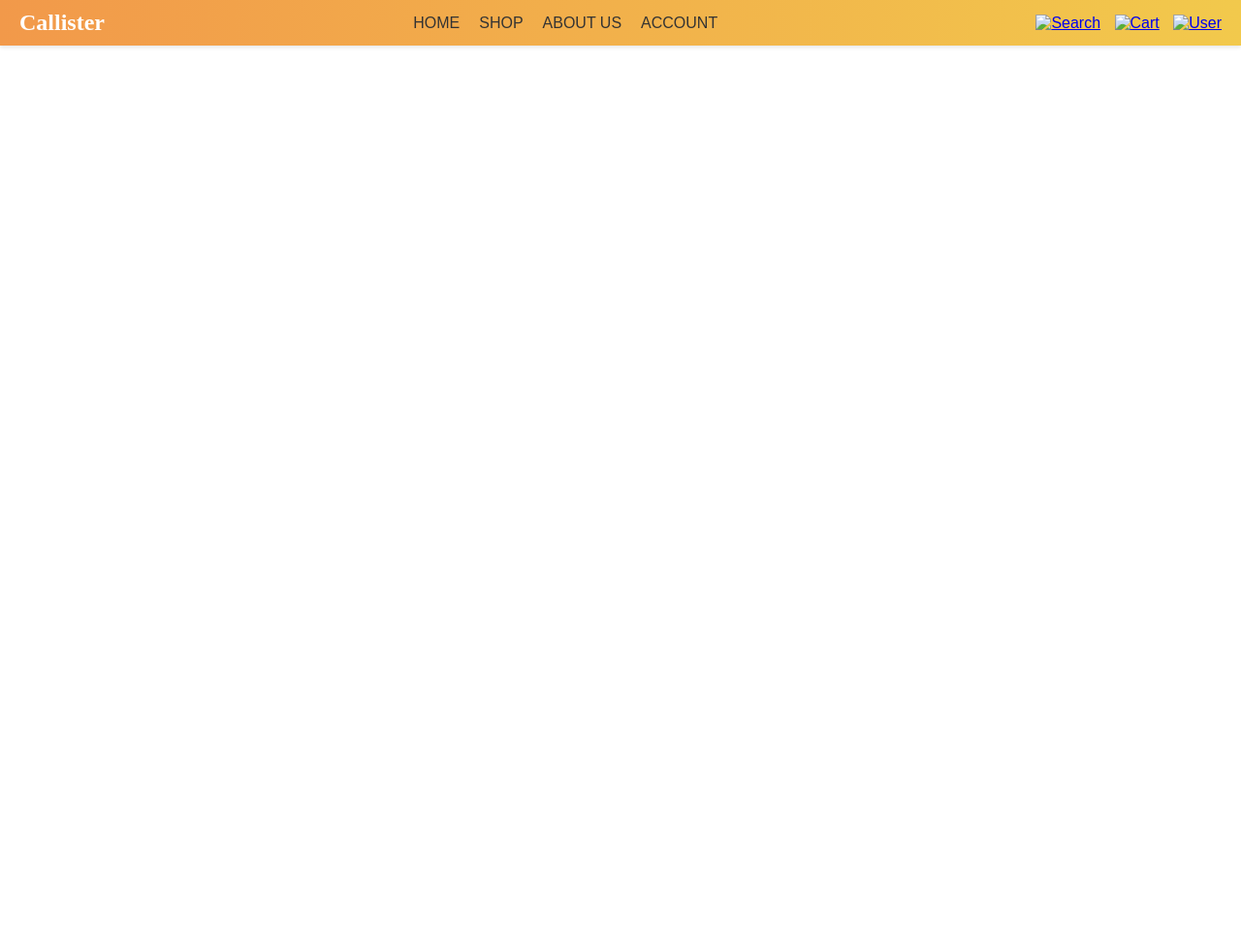
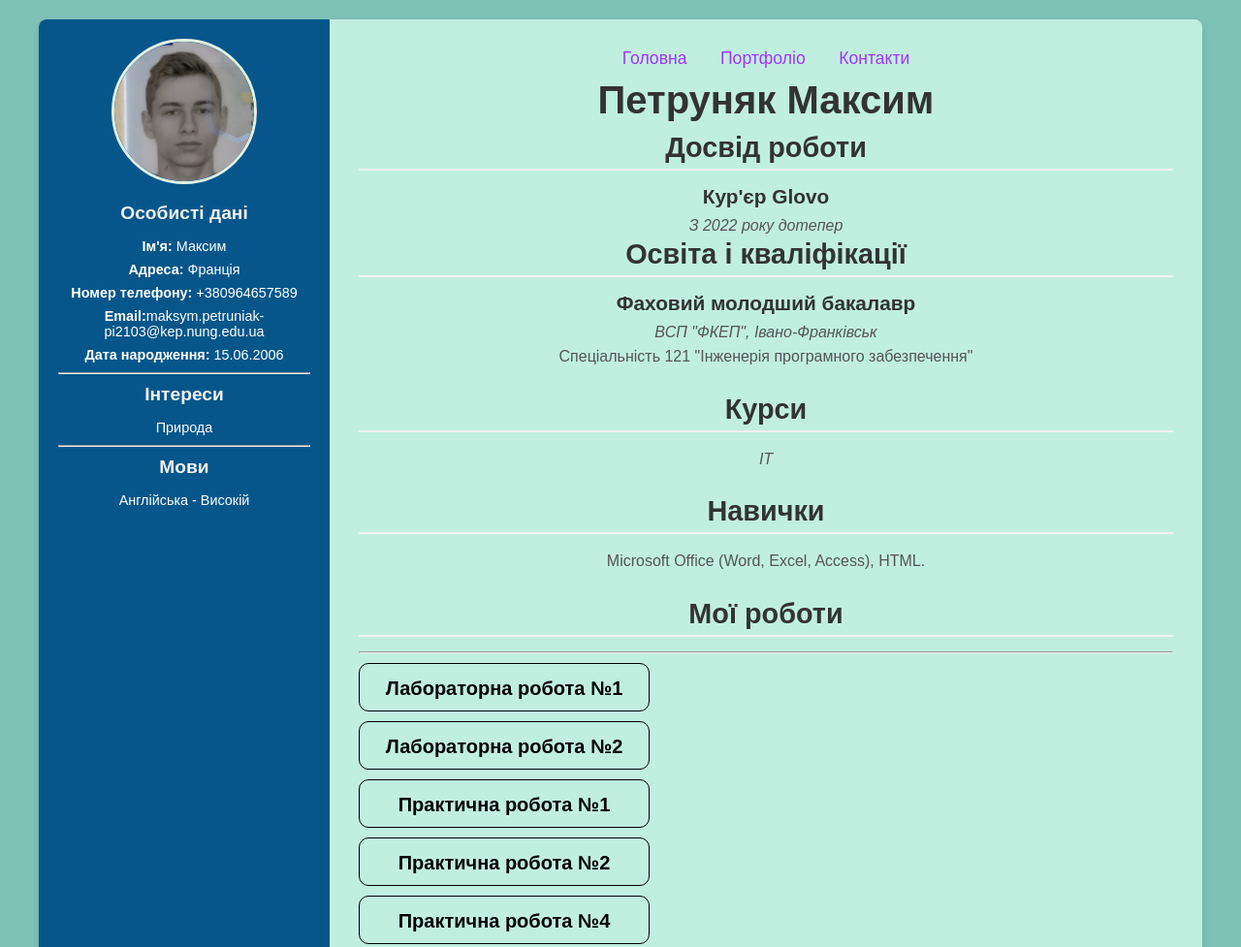
Before and after one commit to MaksPetruniak/Makspetruniak.github.io, a plain HTML site: page index.html in a window 1280 px wide. Shown: the top 977 px of the page at 97% size. Before the commit the page ends 800 px from the top, so only its background shows below. Drawn offline with Linux system fonts and the light colour scheme.

Commit message:
Add files via upload

```diff
--- a/index.html
+++ b/index.html
@@ -3,27 +3,78 @@
 <head>
     <meta charset="UTF-8">
     <meta name="viewport" content="width=device-width, initial-scale=1.0">
-    <title>Header Example</title>
+    <title>Портфоліо</title>
     <link rel="stylesheet" href="styles.css">
 </head>
 <body>
-    <header>
-        <div class="logo">
-            Callister
+    <div class="container">
+        <!-- Ліва колонка з особистими даними -->
+        <aside class="sidebar">
+            <img src="images/photo.jpg" alt="Фото" class="profile-photo">
+            <div class="personal-info">
+                <h3>Особисті дані</h3>
+                <p><strong>Ім'я:</strong> Максим</p>
+                <p><strong>Адреса:</strong> Франція</p>
+                <p><strong>Номер телефону:</strong> +380964657589</p>
+                <p><strong>Email:</strong>maksym.petruniak-pi2103@kep.nung.edu.ua</p>
+                <p><strong>Дата народження:</strong> 15.06.2006</p>
+                <hr>
+                <h4>Інтереси</h4>
+                <p>Природа</p>
+                <hr>
+                <h4>Мови</h4>
+                <p>Англійська - Високій</p>
+            </div>
+        </aside>
+
+        <!-- Основний контент -->
+        <main class="main-content">
+            <header>
+                <nav>
+                    <a href="#home">Головна</a>
+                    <a href="#portfolio">Портфоліо</a>
+                    <a href="#contacts">Контакти</a>
+                </nav>
+                <h1>Петруняк Максим</h1>
+
+
+
+            <section>
+                <h2>Досвід роботи</h2>
+                <h3>Кур'єр Glovo</h3>
+                <p><em>З 2022 року дотепер </em></p>
+                <p></p>
+
+
+            <section>
+                <h2>Освіта і кваліфікації</h2>
+                <h3>Фаховий молодший бакалавр</h3>
+                <p><em>ВСП "ФКЕП", Івано-Франківськ</em></p>
+                <p>Спеціальність 121 "Інженерія програмного забезпечення"</p>
+            </section>
+
+            <section>
+                <h2>Курси</h2>
+                <p><em>IT</em></p>
+            </section>
+
+            <section>
+                <h2>Навички</h2>
+                <p> Microsoft Office (Word, Excel, Access), HTML.</p>
+            </section>
+            <!-- Розділ "Мої роботи" -->
+        <div class="my-work">
+            <h2>Мої роботи</h2>
+            <hr>
+            <a href="4%20курс/Lr1/index.html" class="btn">Лабораторна робота №1</a>
+            <a href="4%20курс/Lr2/index.html" class="btn">Лабораторна робота №2</a>
+            <a href="4%20курс/Pr1/index.html" class="btn">Практична робота №1</a>
+            <a href="4%20курс/Pr2/index.html" class="btn">Практична робота №2</a>
+            <a href="4%20курс/Pr4/index.html" class="btn">Практична робота №4</a>
         </div>
-        <nav>
-            <ul>
-                <li><a href="#">HOME</a></li>
-                <li><a href="#">SHOP</a></li>
-                <li><a href="#">ABOUT US</a></li>
-                <li><a href="#">ACCOUNT</a></li>
-            </ul>
-        </nav>
-        <div class="icons">
-            <a href="#"><img src="search-icon.png" alt="Search"></a>
-            <a href="#"><img src="cart-icon.png" alt="Cart"></a>
-            <a href="#"><img src="user-icon.png" alt="User"></a>
-        </div>
-    </header>
+    </div>
+</div>
+        </main>
+    </div>
 </body>
 </html>
--- a/styles.css
+++ b/styles.css
@@ -1,47 +1,205 @@
-body {
-    font-family: Arial, sans-serif;
+* {
     margin: 0;
     padding: 0;
+    box-sizing: border-box;
+    font-family: Arial, sans-serif;
+}
+
+body {
+    background-color: #7ec1b6;
+    color: #333;
+    display: flex;
+    justify-content: center;
+    padding: 20px;
+}
+
+.container {
+    display: flex;
+    max-width: 1200px;
+    width: 100%;
+    background-color: #c0efe0;
+    box-shadow: 0 4px 8px rgba(0, 0, 0, 0.1);
+    border-radius: 8px;
+    overflow: hidden;
+}
+
+/* Стиль лівої колонки */
+.sidebar {
+    width: 25%;
+    background-color: #06568b;
+    color: #ffffff;
+    padding: 20px;
+    text-align: center;
+}
+
+.profile-photo {
+    width: 150px;
+    height: 150px;
+    border-radius: 70%;
+    object-fit: cover;
+    margin-bottom: 15px;
+    border: 3px solid #e0f1e3;
+}
+
+.personal-info h3, .personal-info h4 {
+    margin-bottom: 15px;
+    font-size: 1.2em;
+    color: #f1f1f1;
+}
+
+.personal-info p {
+    margin: 8px 0;
+    font-size: 0.9em;
+}
+
+hr {
+    border: 2;
+    height: 2px;
+    background: #ffffff30;
+    margin: 10px 0;
+}
+
+/* Стиль основного контенту */
+.main-content {
+    width: 75%;
+    padding: 30px;
 }
 
 header {
-    display: flex;
-    justify-content: space-between;
-    align-items: center;
-    background: linear-gradient(to right, #F2994A, #F2C94C);
-    padding: 10px 20px;
-    box-shadow: 0 2px 4px rgba(0, 0, 0, 0.1);
+    text-align: center;
+    margin-bottom: 20px;
 }
 
-.logo {
-    font-size: 24px;
-    font-weight: bold;
-    color: white;
-    font-family: 'Times New Roman', Times, serif;
+header nav a {
+    margin: 0 15px;
+    color: #a036ff;
+    text-decoration: none;
+    font-size: 1.1em;
+    transition: color 0.3s;
 }
 
-nav ul {
-    list-style: none;
-    margin: 0;
-    padding: 0;
-    display: flex;
+header nav a:hover {
+    color: #6701a8;
 }
 
-nav ul li {
-    margin: 0 10px;
+header h1 {
+    font-size: 2.5em;
+    color: #333;
+    margin: 10px 0;
 }
 
-nav ul li a {
-    text-decoration: none;
-    color: #333;
-    font-size: 16px;
+.social-icons {
+    margin: 15px 0;
 }
 
-.icons a {
-    margin-left: 10px;
+.social-icons a img {
+    width: 35px;
+    height: 35px;
+    margin: 0 5px;
+    border-radius: 50%;
+    transition: transform 0.3s, box-shadow 0.3s;
+    border: 2px solid #333;
 }
 
-.icons img {
-    width: 20px;
-    height: 20px;
+.social-icons a img:hover {
+    transform: scale(1.1);
+    box-shadow: 0 4px 8px rgba(0, 0, 0, 0.3);
 }
+
+/* Стиль секцій */
+section {
+    margin-bottom: 25px;
+}
+
+section h2 {
+    font-size: 1.8em;
+    color: #a036ff;
+    margin-bottom: 15px;
+    border-bottom: 2px solid #f1f1f1;
+    padding-bottom: 5px;
+}
+
+section h3 {
+    font-size: 1.3em;
+    color: #333;
+    margin-top: 15px;
+    margin-bottom: 5px;
+}
+
+section p {
+    font-size: 1em;
+    color: #555;
+    line-height: 1.6;
+}
+
+/* Стиль секції проєктів */
+#portfolio {
+    margin-bottom: 30px;
+}
+
+.project {
+    margin-top: 15px;
+    background-color: #f9f9f9;
+    border-radius: 8px;
+    padding: 15px;
+    box-shadow: 0 2px 5px rgba(0, 0, 0, 0.1);
+}
+
+.project h3 {
+    font-size: 1.5em;
+    color: #333;
+    margin-bottom: 10px;
+}
+
+.project-image {
+    width: 100%;
+    height: auto;
+    border-radius: 8px;
+    margin-top: 10px;
+    box-shadow: 0 4px 8px rgba(0, 0, 0, 0.2);
+    transition: transform 0.3s;
+}
+
+.project-image:hover {
+    transform: scale(1.02);
+}
+
+/* Додаткові стилі для навичок і курсів */
+section h2, section h3 {
+    color: #333;
+}
+
+.section p {
+    color: #666;
+}
+
+footer {
+    text-align: center;
+    padding: 2px;
+    background: #000000;
+    color: #fff;
+    font-size: 0.9em;
+    position: fixed;
+    width: 100%;
+    bottom: 0;
+}
+
+.btn {
+    margin-top: 10px;
+    display: block;
+    width: 300px;
+    height: 50px;
+    border: 1px solid #000;
+    border-radius: 10px;
+    text-align: center;
+    line-height: 50px;
+    text-decoration: none;
+    color: #000;
+    font-size: 20px;
+    font-weight: bold;
+}
+
+.btn:hover {
+    background: #000;
+    color: #fff;
+}
```
Also changed, not shown: images/photo.jpg (added).
